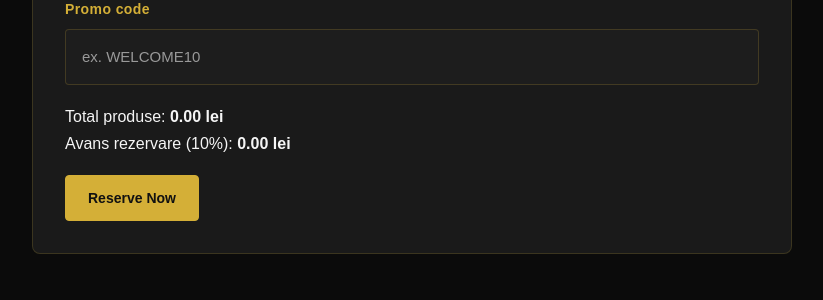
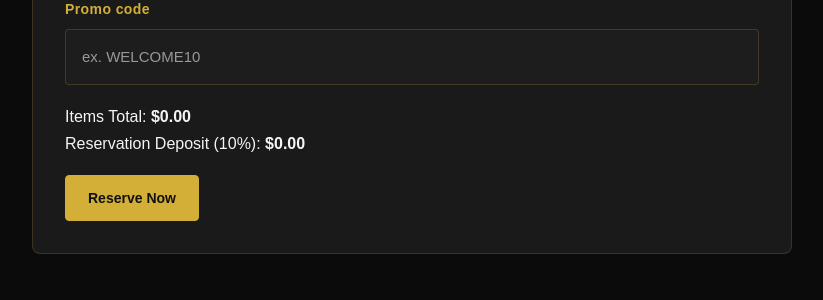
Before and after one commit to SanduAndreea22/al_noir, a Django app: page /reservations/ in a window 1280 px wide. Shown: the part 1152-1452 px from the top of the page, without its empty margins (228-1051 px from the left). Run offline with Django 5.2, Linux system fonts and the light colour scheme; data that the repository does not hold is empty.

Commit message:
Switch currency to USD across the site
Since the site is now English-only, switch pricing display, Stripe
checkout currency, and invoice PDFs from RON/lei to USD. Also caught
two Romanian strings ("Total produse", "Avans rezervare") in the
reservation form that the earlier diacritics-based sweep missed
because they happened to contain no accented characters.

```diff
--- a/operations/views.py
+++ b/operations/views.py
@@ -156,7 +156,7 @@ def invoice_pdf(request, pk):
         transliterate_ro(line) for line in [
             'AL NOIR - INVOICE', f'Number: {invoice.number}', f'Date: {invoice.issued_at:%d.%m.%Y}',
             f'Client: {invoice.customer_name}', f'Description: {invoice.description}',
-            f'Total: {invoice.amount:.2f} RON', 'Status: PAID' if invoice.paid else 'Status: UNPAID',
+            f'Total: ${invoice.amount:.2f}', 'Status: PAID' if invoice.paid else 'Status: UNPAID',
         ]
     ]
     def esc(value): return value.replace('\\', '\\\\').replace('(', '\\(').replace(')', '\\)')
--- a/reservations/views.py
+++ b/reservations/views.py
@@ -73,7 +73,7 @@ def checkout(request, pk, token):
             mode='payment',
             payment_method_types=['card'],
             customer_email=reservation.email,
-            line_items=[{'price_data': {'currency': 'ron', 'product_data': {'name': f'Al Noir reservation deposit #{reservation.pk}'}, 'unit_amount': int(reservation.advance_amount * 100)}, 'quantity': 1}],
+            line_items=[{'price_data': {'currency': 'usd', 'product_data': {'name': f'Al Noir reservation deposit #{reservation.pk}'}, 'unit_amount': int(reservation.advance_amount * 100)}, 'quantity': 1}],
             metadata={'reservation_id': str(reservation.pk)},
             success_url=request.build_absolute_uri(reverse('reservations:payment_success', args=[reservation.pk])) + '?session_id={CHECKOUT_SESSION_ID}',
             cancel_url=request.build_absolute_uri(reverse('reservations:reservations')),
--- a/static/js/reservation-deposit.js
+++ b/static/js/reservation-deposit.js
@@ -7,8 +7,8 @@ document.addEventListener('DOMContentLoaded', () => {
     const total = Array.from(priceInputs)
       .filter((input) => input.checked)
       .reduce((sum, input) => sum + Number.parseFloat(input.dataset.price || '0'), 0);
-    menuTotal.textContent = `${total.toFixed(2)} lei`;
-    advanceTotal.textContent = `${(total * 0.10).toFixed(2)} lei`;
+    menuTotal.textContent = `$${total.toFixed(2)}`;
+    advanceTotal.textContent = `$${(total * 0.10).toFixed(2)}`;
   };
 
   priceInputs.forEach((input) => input.addEventListener('change', updateDeposit));
--- a/templates/operations/client_dashboard.html
+++ b/templates/operations/client_dashboard.html
@@ -1,2 +1,2 @@
 {% extends 'base.html' %}
-{% block content %}<section class="container py-5"><h1>Client Dashboard</h1><section class="mb-5"><h2>Al Noir Loyalty</h2><p>You have <strong>{{ loyalty_account.points }} points</strong>. At 100 points you get a free dessert.</p>{% if loyalty_account.points >= 100 %}<form method="post" action="{% url 'operations:redeem_reward' %}">{% csrf_token %}<button class="btn btn-dark">Claim Free Dessert</button></form>{% endif %}<ul>{% for redemption in redemptions %}<li>{{ redemption.reward.name }} — code: <strong>{{ redemption.code }}</strong>{% if redemption.is_used %} (used){% endif %}</li>{% endfor %}</ul></section><h2>My Reservations</h2><table class="table"><thead><tr><th>Date</th><th>Table</th><th>Guests</th><th>Status</th><th>Deposit</th><th>Promo</th></tr></thead><tbody>{% for item in reservations %}<tr><td>{{ item.reservation_date }} {{ item.reservation_time }}</td><td>{{ item.table|default:'To be assigned' }}</td><td>{{ item.guests }}</td><td>{{ item.get_status_display }}</td><td>{{ item.advance_amount }} lei {% if item.advance_paid %}(paid){% endif %}</td><td>{{ item.promo_code|default:'—' }}</td></tr>{% empty %}<tr><td colspan="6">You don't have any reservations yet.</td></tr>{% endfor %}</tbody></table></section>{% endblock %}
+{% block content %}<section class="container py-5"><h1>Client Dashboard</h1><section class="mb-5"><h2>Al Noir Loyalty</h2><p>You have <strong>{{ loyalty_account.points }} points</strong>. At 100 points you get a free dessert.</p>{% if loyalty_account.points >= 100 %}<form method="post" action="{% url 'operations:redeem_reward' %}">{% csrf_token %}<button class="btn btn-dark">Claim Free Dessert</button></form>{% endif %}<ul>{% for redemption in redemptions %}<li>{{ redemption.reward.name }} — code: <strong>{{ redemption.code }}</strong>{% if redemption.is_used %} (used){% endif %}</li>{% endfor %}</ul></section><h2>My Reservations</h2><table class="table"><thead><tr><th>Date</th><th>Table</th><th>Guests</th><th>Status</th><th>Deposit</th><th>Promo</th></tr></thead><tbody>{% for item in reservations %}<tr><td>{{ item.reservation_date }} {{ item.reservation_time }}</td><td>{{ item.table|default:'To be assigned' }}</td><td>{{ item.guests }}</td><td>{{ item.get_status_display }}</td><td>${{ item.advance_amount }} {% if item.advance_paid %}(paid){% endif %}</td><td>{{ item.promo_code|default:'—' }}</td></tr>{% empty %}<tr><td colspan="6">You don't have any reservations yet.</td></tr>{% endfor %}</tbody></table></section>{% endblock %}
--- a/templates/operations/event_booking.html
+++ b/templates/operations/event_booking.html
@@ -1,2 +1,2 @@
 {% extends 'base.html' %}
-{% block content %}<section class="container py-5"><h1>{{ event.title }}</h1><p>{{ event.starts_at|date:'d.m.Y H:i' }} · {% if event.is_free %}free{% else %}{{ event.ticket_price }} lei/ticket{% endif %}</p><form method="post">{% csrf_token %}{% for field in form %}<div class="mb-3"><label>{{ field.label }}</label>{{ field }}{{ field.errors }}</div>{% endfor %}<button class="btn btn-dark">Book Ticket</button></form></section>{% endblock %}
+{% block content %}<section class="container py-5"><h1>{{ event.title }}</h1><p>{{ event.starts_at|date:'d.m.Y H:i' }} · {% if event.is_free %}free{% else %}${{ event.ticket_price }}/ticket{% endif %}</p><form method="post">{% csrf_token %}{% for field in form %}<div class="mb-3"><label>{{ field.label }}</label>{{ field }}{{ field.errors }}</div>{% endfor %}<button class="btn btn-dark">Book Ticket</button></form></section>{% endblock %}
--- a/templates/operations/events.html
+++ b/templates/operations/events.html
@@ -1,3 +1,3 @@
 {% extends 'base.html' %}
 {% block title %}Events | {{ site_settings.restaurant_name }}{% endblock %}
-{% block content %}<section class="container py-5"><h1>Events</h1>{% for event in events %}<article class="mb-4"><h2>{{ event.title }}</h2><p>{{ event.starts_at|date:'d.m.Y H:i' }}</p><p>{{ event.description }}</p><p>{% if event.is_free %}Free entry{% else %}{{ event.ticket_price }} lei / ticket{% endif %}</p><a class="btn btn-dark" href="{% url 'operations:event_booking' event.pk %}">Book</a></article>{% empty %}<p>No events scheduled at the moment.</p>{% endfor %}</section>{% endblock %}
+{% block content %}<section class="container py-5"><h1>Events</h1>{% for event in events %}<article class="mb-4"><h2>{{ event.title }}</h2><p>{{ event.starts_at|date:'d.m.Y H:i' }}</p><p>{{ event.description }}</p><p>{% if event.is_free %}Free entry{% else %}${{ event.ticket_price }} / ticket{% endif %}</p><a class="btn btn-dark" href="{% url 'operations:event_booking' event.pk %}">Book</a></article>{% empty %}<p>No events scheduled at the moment.</p>{% endfor %}</section>{% endblock %}
--- a/templates/operations/reports.html
+++ b/templates/operations/reports.html
@@ -1,2 +1,2 @@
 {% extends 'base.html' %}
-{% block content %}<section class="container py-5"><h1>Reports</h1><form method="get"><label>From <input type="date" name="start" value="{{ start }}"></label> <label>To <input type="date" name="end" value="{{ end }}"></label> <button class="btn btn-dark">Update</button></form><div class="row mt-4"><div class="col"><h3>Menu Sales</h3><p>{{ sales_revenue }} lei</p></div><div class="col"><h3>Tickets</h3><p>{{ ticket_revenue }} lei</p></div><div class="col"><h3>Reservation Deposits</h3><p>{{ advance_revenue }} lei</p></div><div class="col"><h3>Total Revenue</h3><p>{{ revenue }} lei</p></div></div><div class="row mt-4">{% for label, total in expense_by_category %}<div class="col"><h3>{{ label }}</h3><p>{{ total }} lei</p></div>{% endfor %}<div class="col"><h3>Total Expenses</h3><p>{{ expenses }} lei</p></div><div class="col"><h3>Profit</h3><p>{{ profit }} lei</p></div></div><h2>Popular Items</h2><table class="table"><thead><tr><th>Item</th><th>Quantity</th><th>Revenue</th></tr></thead><tbody>{% for item in top_items %}<tr><td>{{ item.menu_item__name }}</td><td>{{ item.total_quantity }}</td><td>{{ item.revenue }} lei</td></tr>{% empty %}<tr><td colspan="3">No sales in the selected period.</td></tr>{% endfor %}</tbody></table></section>{% endblock %}
+{% block content %}<section class="container py-5"><h1>Reports</h1><form method="get"><label>From <input type="date" name="start" value="{{ start }}"></label> <label>To <input type="date" name="end" value="{{ end }}"></label> <button class="btn btn-dark">Update</button></form><div class="row mt-4"><div class="col"><h3>Menu Sales</h3><p>${{ sales_revenue }}</p></div><div class="col"><h3>Tickets</h3><p>${{ ticket_revenue }}</p></div><div class="col"><h3>Reservation Deposits</h3><p>${{ advance_revenue }}</p></div><div class="col"><h3>Total Revenue</h3><p>${{ revenue }}</p></div></div><div class="row mt-4">{% for label, total in expense_by_category %}<div class="col"><h3>{{ label }}</h3><p>${{ total }}</p></div>{% endfor %}<div class="col"><h3>Total Expenses</h3><p>${{ expenses }}</p></div><div class="col"><h3>Profit</h3><p>${{ profit }}</p></div></div><h2>Popular Items</h2><table class="table"><thead><tr><th>Item</th><th>Quantity</th><th>Revenue</th></tr></thead><tbody>{% for item in top_items %}<tr><td>{{ item.menu_item__name }}</td><td>{{ item.total_quantity }}</td><td>${{ item.revenue }}</td></tr>{% empty %}<tr><td colspan="3">No sales in the selected period.</td></tr>{% endfor %}</tbody></table></section>{% endblock %}
--- a/templates/operations/staff_dashboard.html
+++ b/templates/operations/staff_dashboard.html
@@ -1,2 +1,2 @@
 {% extends 'base.html' %}
-{% block content %}<section class="container py-5"><h1>Staff Dashboard</h1><p>Pending reservations: {{ pending_reservations }}</p><div class="row"><div class="col"><h3>Menu Sales</h3><p>{{ sales_total }} lei</p></div><div class="col"><h3>Deposits</h3><p>{{ advance_total }} lei</p></div><div class="col"><h3>Tickets Paid</h3><p>{{ ticket_total }} lei</p></div><div class="col"><h3>Expenses</h3><p>{{ expenses_total }} lei</p></div><div class="col"><h3>Profit</h3><p>{{ profit }} lei</p></div></div><div class="row">{% for label, total in expense_by_category %}<div class="col"><h3>{{ label }}</h3><p>{{ total }} lei</p></div>{% endfor %}</div><h2>Stock Alerts</h2><p>{% for item in low_stock %}<span class="stock-low">{{ item.name }} ({{ item.quantity }} {{ item.unit }})</span>{% if not forloop.last %}, {% endif %}{% empty %}No products below threshold.{% endfor %}</p><h2>Expired Products</h2><p>{% for item in expired_stock %}<span class="stock-low">{{ item.name }}</span>{% if not forloop.last %}, {% endif %}{% empty %}No expired products.{% endfor %}</p><h2>Recent Invoices</h2><ul>{% for invoice in invoices %}<li>{{ invoice.number }} – {{ invoice.amount }} lei <a href="{% url 'operations:invoice_pdf' invoice.pk %}">PDF</a></li>{% empty %}<li>No invoices yet.</li>{% endfor %}</ul><a class="btn btn-dark" href="/admin/">Full Admin</a></section>{% endblock %}
+{% block content %}<section class="container py-5"><h1>Staff Dashboard</h1><p>Pending reservations: {{ pending_reservations }}</p><div class="row"><div class="col"><h3>Menu Sales</h3><p>${{ sales_total }}</p></div><div class="col"><h3>Deposits</h3><p>${{ advance_total }}</p></div><div class="col"><h3>Tickets Paid</h3><p>${{ ticket_total }}</p></div><div class="col"><h3>Expenses</h3><p>${{ expenses_total }}</p></div><div class="col"><h3>Profit</h3><p>${{ profit }}</p></div></div><div class="row">{% for label, total in expense_by_category %}<div class="col"><h3>{{ label }}</h3><p>${{ total }}</p></div>{% endfor %}</div><h2>Stock Alerts</h2><p>{% for item in low_stock %}<span class="stock-low">{{ item.name }} ({{ item.quantity }} {{ item.unit }})</span>{% if not forloop.last %}, {% endif %}{% empty %}No products below threshold.{% endfor %}</p><h2>Expired Products</h2><p>{% for item in expired_stock %}<span class="stock-low">{{ item.name }}</span>{% if not forloop.last %}, {% endif %}{% empty %}No expired products.{% endfor %}</p><h2>Recent Invoices</h2><ul>{% for invoice in invoices %}<li>{{ invoice.number }} – ${{ invoice.amount }} <a href="{% url 'operations:invoice_pdf' invoice.pk %}">PDF</a></li>{% empty %}<li>No invoices yet.</li>{% endfor %}</ul><a class="btn btn-dark" href="/admin/">Full Admin</a></section>{% endblock %}
--- a/templates/reservations/reservations.html
+++ b/templates/reservations/reservations.html
@@ -26,8 +26,8 @@
         {% endfor %}
 
         <div class="mb-3" id="advance-summary" aria-live="polite">
-            Total produse: <strong id="menu-total">0.00 lei</strong><br>
-            Avans rezervare (10%): <strong id="advance-total">0.00 lei</strong>
+            Items Total: <strong id="menu-total">$0.00</strong><br>
+            Reservation Deposit (10%): <strong id="advance-total">$0.00</strong>
         </div>
 
         {% if form.non_field_errors %}
```
